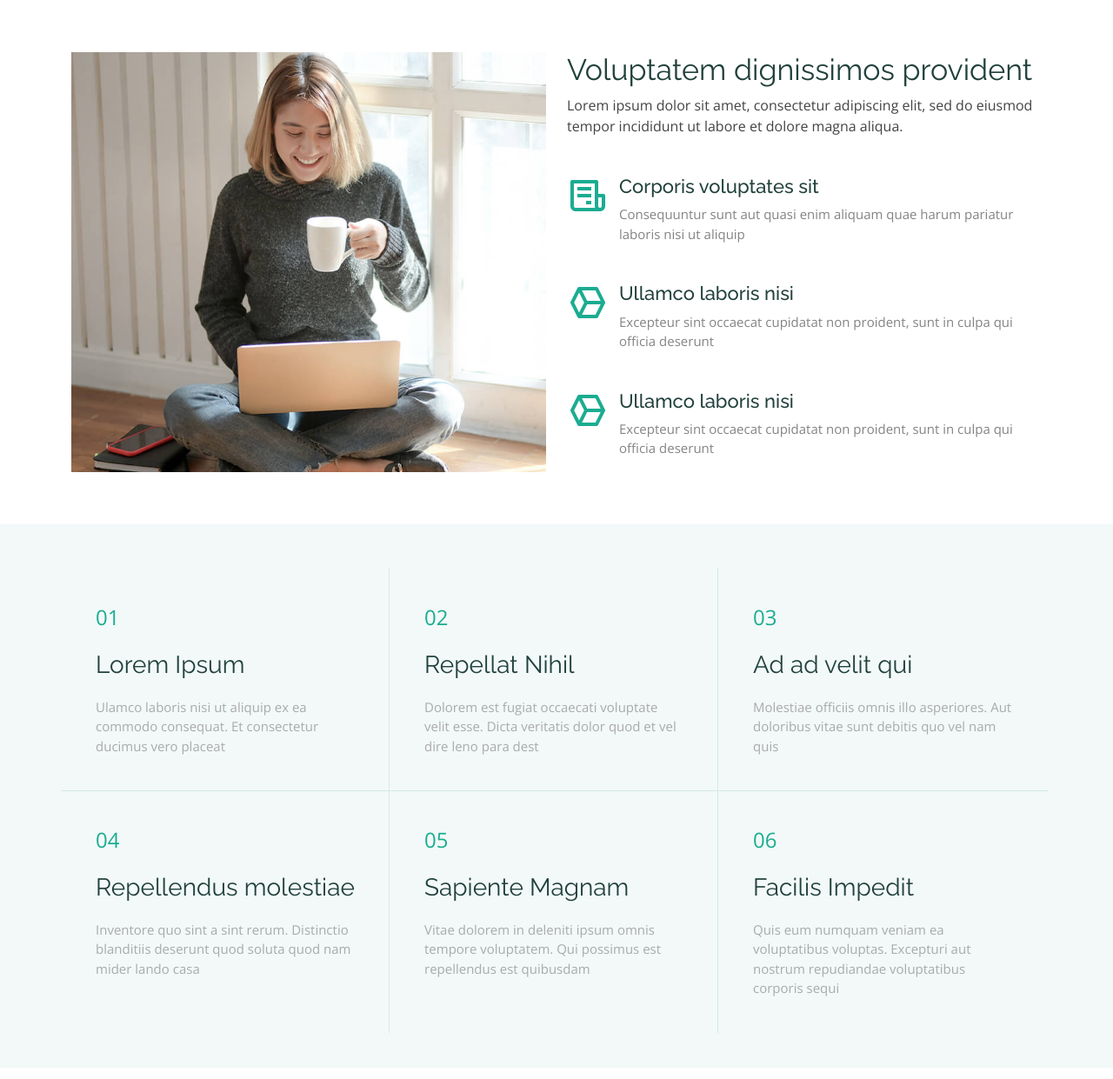
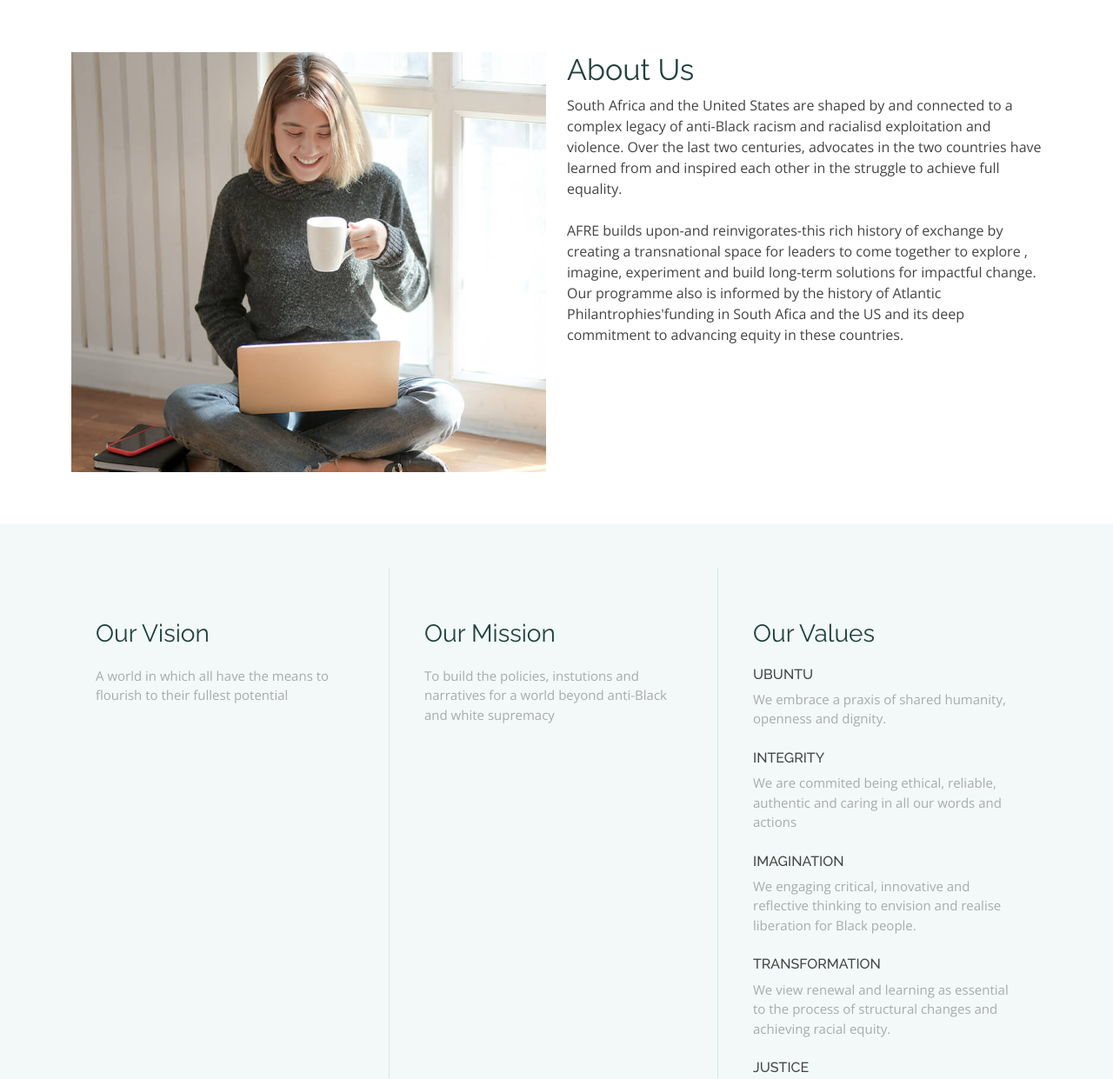
Before and after one commit to mndabeni06/YaMaendeleo, a plain HTML site: page Maxim/index.html in a window 1280 px wide. Shown: the part 800-2041 px from the top of the page at 87% size. Drawn offline with nearby package versions, Linux system fonts and the light colour scheme.

Commit message:
updated changes

```diff
--- a/Maxim/index.html
+++ b/Maxim/index.html
@@ -5,7 +5,7 @@
   <meta charset="utf-8">
   <meta content="width=device-width, initial-scale=1.0" name="viewport">
 
-  <title>Maxim Bootstrap Template - Index</title>
+  <title>YaMaendeleo</title>
   <meta content="" name="description">
   <meta content="" name="keywords">
 
@@ -42,7 +42,7 @@
     <div class="container d-flex justify-content-between">
 
       <div class="logo">
-        <h1><a href="index.html">Maxim</a></h1>
+        <!-- <h1><a href="index.html">Maxim</a></h1> -->
         <!-- Uncomment below if you prefer to use an image logo -->
         <!-- <a href="index.html"><img src="assets/img/logo.png" alt="" class="img-fluid"></a>-->
       </div>
@@ -57,7 +57,7 @@
           <li class="dropdown"><a href="#"><span>Drop Down</span> <i class="bi bi-chevron-down"></i></a>
             <ul>
               <li><a href="#">Drop Down 1</a></li>
-              <li class="dropdown"><a href="#"><span>Deep Drop Down</span> <i class="bi bi-chevron-right"></i></a>
+              <!-- <li class="dropdown"><a href="#"><span>Deep Drop Down</span> <i class="bi bi-chevron-right"></i></a>
                 <ul>
                   <li><a href="#">Deep Drop Down 1</a></li>
                   <li><a href="#">Deep Drop Down 2</a></li>
@@ -70,7 +70,7 @@
               <li><a href="#">Drop Down 3</a></li>
               <li><a href="#">Drop Down 4</a></li>
             </ul>
-          </li>
+          </li> -->
           <li><a class="nav-link scrollto" href="#contact">Contact</a></li>
         </ul>
         <i class="bi bi-list mobile-nav-toggle"></i>
@@ -82,8 +82,8 @@
   <!-- ======= Hero Section ======= -->
   <section id="hero" class="d-flex flex-column justify-content-center align-items-center">
     <div class="container text-center text-md-left" data-aos="fade-up">
-      <h1>Welcome to Maxim</h1>
-      <h2>We are team of talented designers making websites with Bootstrap</h2>
+      <h1>Welcome to YaMaendeleo</h1>
+      <h2>We are a Non-Profit Organisation</h2>
       <a href="#about" class="btn-get-started scrollto">Get Started</a>
     </div>
   </section><!-- End Hero -->
@@ -99,27 +99,31 @@
             <img src="assets/img/about-img.jpg" class="img-fluid" alt="">
           </div>
           <div class="col-xl-6 col-lg-5 pt-5 pt-lg-0">
-            <h3 data-aos="fade-up">Voluptatem dignissimos provident</h3>
+            <h3 data-aos="fade-up">About Us</h3>
             <p data-aos="fade-up">
-              Lorem ipsum dolor sit amet, consectetur adipiscing elit, sed do eiusmod tempor incididunt ut labore et dolore magna aliqua.
+              South Africa and the United States are shaped by and connected to a complex legacy of anti-Black racism and racialisd exploitation and violence.               Over the last two centuries, advocates in the two countries have learned from and inspired each other in the struggle to achieve full equality.
+              <br>
+              <br>
+              AFRE builds upon-and reinvigorates-this rich history of exchange by creating a transnational space for leaders to come together to explore , imagine, experiment and build long-term solutions for impactful change.  Our programme also is informed by the history of Atlantic Philantrophies'funding in South Afica and the US and its deep commitment to advancing equity in these countries.
+
             </p>
-            <div class="icon-box" data-aos="fade-up">
+            <!-- <div class="icon-box" data-aos="fade-up">
               <i class="bx bx-receipt"></i>
               <h4>Corporis voluptates sit</h4>
               <p>Consequuntur sunt aut quasi enim aliquam quae harum pariatur laboris nisi ut aliquip</p>
-            </div>
+            </div> -->
 
-            <div class="icon-box" data-aos="fade-up" data-aos-delay="100">
+            <!-- <div class="icon-box" data-aos="fade-up" data-aos-delay="100">
               <i class="bx bx-cube-alt"></i>
               <h4>Ullamco laboris nisi</h4>
               <p>Excepteur sint occaecat cupidatat non proident, sunt in culpa qui officia deserunt</p>
-            </div>
+            </div> -->
 
-            <div class="icon-box" data-aos="fade-up" data-aos-delay="200">
+            <!-- <div class="icon-box" data-aos="fade-up" data-aos-delay="200">
               <i class="bx bx-cube-alt"></i>
               <h4>Ullamco laboris nisi</h4>
               <p>Excepteur sint occaecat cupidatat non proident, sunt in culpa qui officia deserunt</p>
-            </div>
+            </div> -->
 
           </div>
         </div>
@@ -134,40 +138,57 @@
         <div class="row no-gutters">
 
           <div class="col-lg-4 col-md-6 content-item" data-aos="fade-in">
-            <span>01</span>
-            <h4>Lorem Ipsum</h4>
-            <p>Ulamco laboris nisi ut aliquip ex ea commodo consequat. Et consectetur ducimus vero placeat</p>
+            <!-- <span>01</span> -->
+            <h4>Our Vision</h4>
+            <p>A world in which all have the means to flourish to their fullest potential</p>
           </div>
 
           <div class="col-lg-4 col-md-6 content-item" data-aos="fade-in" data-aos-delay="100">
-            <span>02</span>
-            <h4>Repellat Nihil</h4>
-            <p>Dolorem est fugiat occaecati voluptate velit esse. Dicta veritatis dolor quod et vel dire leno para dest</p>
+            <!-- <span>02</span> -->
+            <h4>Our Mission</h4>
+            <p>To build the policies, instutions and narratives for a world beyond anti-Black and white supremacy</p>
+            <!-- <quote>I deeply belive that hope is an antidoteto racism's most insidious forms of psycholgical oprression. Hopee alone won't do away with the material conditions of racism, but it is a pre-condition for imagination and the
+
+
+            </quote> -->
           </div>
 
           <div class="col-lg-4 col-md-6 content-item" data-aos="fade-in" data-aos-delay="200">
-            <span>03</span>
-            <h4> Ad ad velit qui</h4>
-            <p>Molestiae officiis omnis illo asperiores. Aut doloribus vitae sunt debitis quo vel nam quis</p>
+            <!-- <span>03</span> -->
+            <h4>Our Values</h4>
+            <h6>UBUNTU</h6>
+            <p>We embrace a praxis of shared humanity, openness and dignity.</p>
+            <br>
+            <h6>INTEGRITY</h6>
+            <p>We are commited being ethical, reliable, authentic and caring in all our words and actions</p>
+            <br>
+            <h6>IMAGINATION</h6>
+            <p>We engaging critical, innovative and reflective thinking to envision and realise liberation for Black people.</p>
+            <br>
+            <h6>TRANSFORMATION</h6>
+            <p>We view renewal and learning as essential to the process of structural changes and achieving racial equity.</p>
+            <br>
+            <h6>JUSTICE</h6>
+            <p>We aspire to create a fair society that affords all people equal opportunities to thrive</p>
           </div>
 
-          <div class="col-lg-4 col-md-6 content-item" data-aos="fade-in" data-aos-delay="300">
+          <!-- <div class="col-lg-4 col-md-6 content-item" data-aos="fade-in" data-aos-delay="300">
             <span>04</span>
             <h4>Repellendus molestiae</h4>
             <p>Inventore quo sint a sint rerum. Distinctio blanditiis deserunt quod soluta quod nam mider lando casa</p>
-          </div>
+          </div> -->
 
-          <div class="col-lg-4 col-md-6 content-item" data-aos="fade-in" data-aos-delay="400">
+          <!-- <div class="col-lg-4 col-md-6 content-item" data-aos="fade-in" data-aos-delay="400">
             <span>05</span>
             <h4>Sapiente Magnam</h4>
             <p>Vitae dolorem in deleniti ipsum omnis tempore voluptatem. Qui possimus est repellendus est quibusdam</p>
-          </div>
+          </div> -->
 
-          <div class="col-lg-4 col-md-6 content-item" data-aos="fade-in" data-aos-delay="500">
+          <!-- <div class="col-lg-4 col-md-6 content-item" data-aos="fade-in" data-aos-delay="500">
             <span>06</span>
             <h4>Facilis Impedit</h4>
             <p>Quis eum numquam veniam ea voluptatibus voluptas. Excepturi aut nostrum repudiandae voluptatibus corporis sequi</p>
-          </div>
+          </div> -->
 
         </div>
 
@@ -175,7 +196,7 @@
     </section><!-- End Steps Section -->
 
     <!-- ======= Features Section ======= -->
-    <section id="features" class="features">
+    <!-- <section id="features" class="features">
       <div class="container">
 
         <div class="row">
@@ -234,7 +255,7 @@
         </div>
 
       </div>
-    </section><!-- End Features Section -->
+    </section>End Features Section -->
 
     <!-- ======= Services Section ======= -->
     <section id="services" class="services section-bg">
@@ -791,14 +812,14 @@
             </ul>
           </div>
 
-          <div class="col-lg-4 col-md-6 footer-newsletter">
+          <!-- <div class="col-lg-4 col-md-6 footer-newsletter">
             <h4>Our Newsletter</h4>
             <p>Tamen quem nulla quae legam multos aute sint culpa legam noster magna</p>
             <form action="" method="post">
               <input type="email" name="email"><input type="submit" value="Subscribe">
             </form>
 
-          </div>
+          </div> -->
 
         </div>
       </div>
@@ -806,14 +827,14 @@
 
     <div class="container">
       <div class="copyright">
-        &copy; Copyright <strong><span>Maxim</span></strong>. All Rights Reserved
+        &copy; Copyright <strong></strong>. All Rights Reserved
       </div>
       <div class="credits">
         <!-- All the links in the footer should remain intact. -->
         <!-- You can delete the links only if you purchased the pro version. -->
         <!-- Licensing information: https://bootstrapmade.com/license/ -->
         <!-- Purchase the pro version with working PHP/AJAX contact form: https://bootstrapmade.com/maxim-free-onepage-bootstrap-theme/ -->
-        Designed by <a href="https://bootstrapmade.com/">BootstrapMade</a>
+        <!-- Designed by <a href="https://bootstrapmade.com/">BootstrapMade</a> -->
       </div>
     </div>
   </footer><!-- End Footer -->
```
